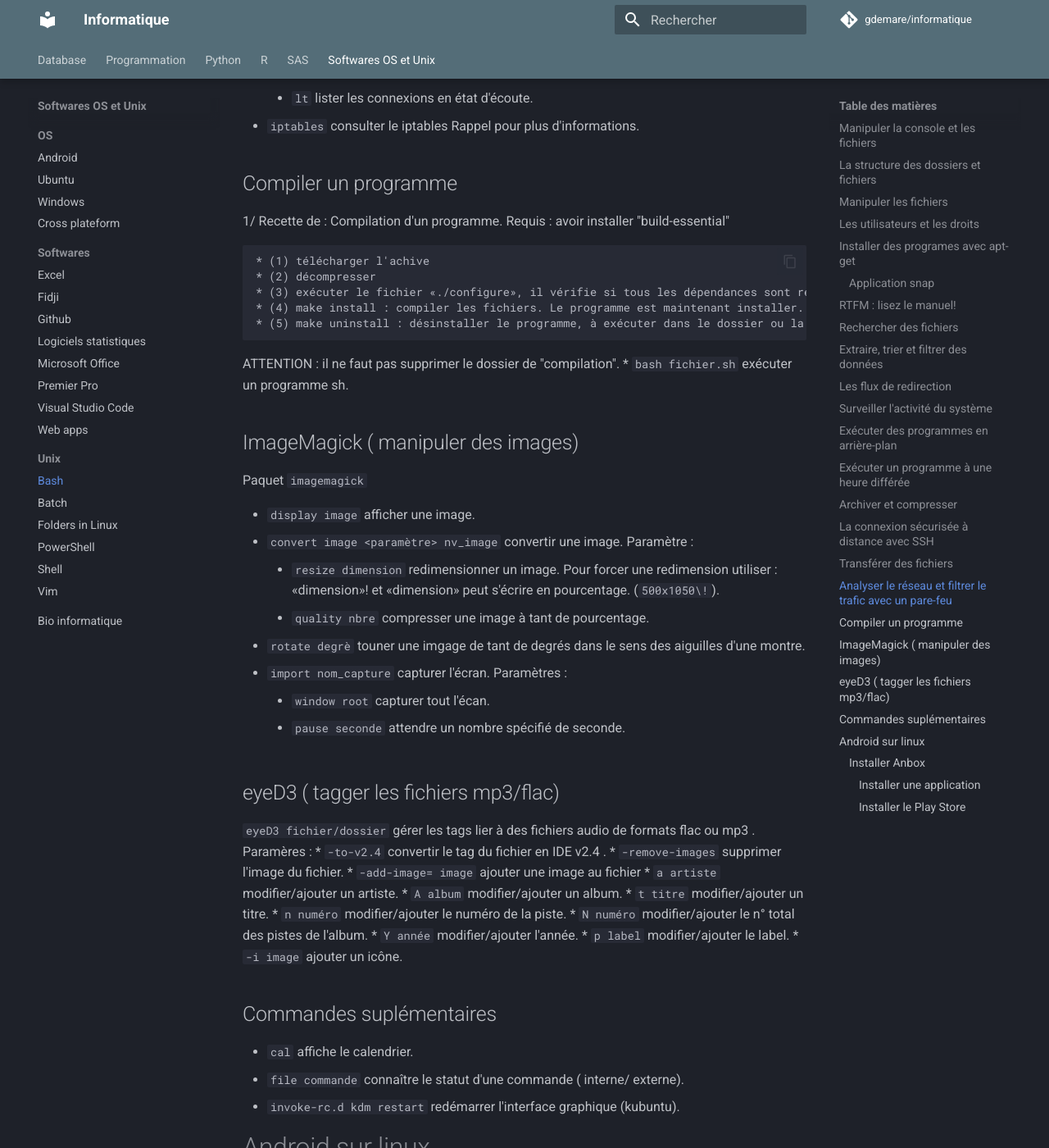
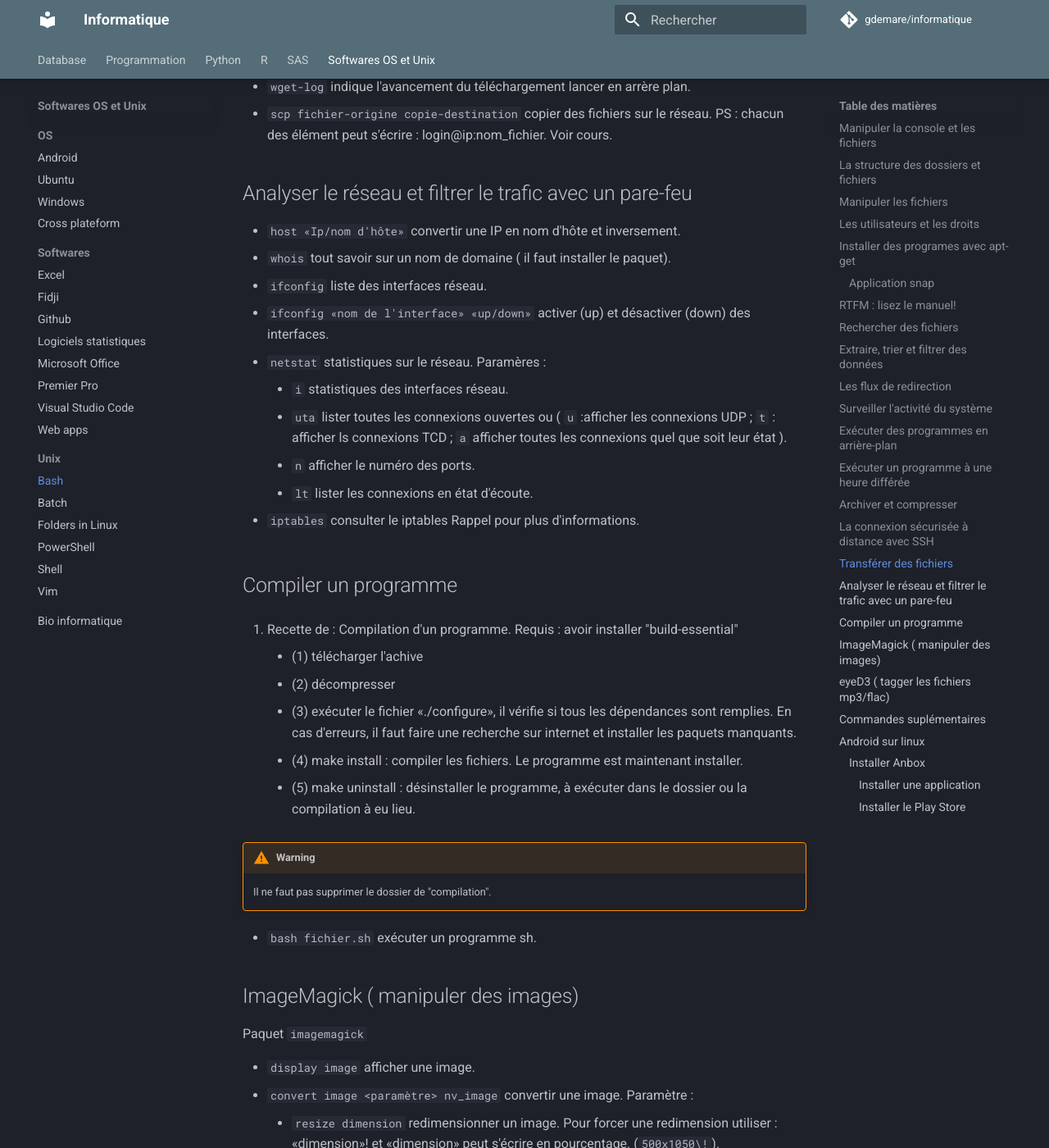
Before and after one commit to gdemare/Informatique, an MkDocs documentation site: the page built from docs/sofwares-os-unix/unix/bash.md, in a window 1280 px wide and 1400 px high, scrolled down 10640 px. Shown: the whole window at 82% size. Built offline with MkDocs 1.6.1 and Material for MkDocs 9.7.7, drawn with Linux system fonts in a browser that asks for light colours; comment, search, counter and statistics services are not loaded; some of the changed text lies outside the part shown.

Commit message:
Update bash.md

````diff
--- a/docs/sofwares-os-unix/unix/bash.md
+++ b/docs/sofwares-os-unix/unix/bash.md
@@ -2,8 +2,8 @@
 
 ## Manipuler la console et les fichiers
 
-Touche | Action
----|---
+Touche 	 | Action
+---------|---
 Crtl + r | rechercher une commande tapée avec quelques lettres
 Crtl + l | effacer le contenu de la console
 Crtl + d | envoie le message EOF (End Of Files)
@@ -106,7 +107,7 @@
 
 * `delgroup groupe` supprimer un groupe.
 * `chown proprietaire fichier` changer le propriétaire d'un fichier. Paramètres :
-*
+
 	* `utilisateru:groupe` changer le groupe et le propriétaire et groupe d'un fichier.
 	* `R` affecter récussivement les sous-dossiers.
 
@@ -138,7 +142,6 @@
 * `apt-get upgrade` mettre à jour tous les paquets.
 *  `apt show paquet | grep install` vérifier si le package est installé.
 *  `apt list --installed` lister les logicels installés.
-
 *  `dpkg` logicel de gestion des paquets debian (.deb). Paramètres :
 
 	* `-l` lister les packages installer.
@@ -169,8 +172,10 @@
 	* Que faire avec :
 
 Paramètres :
+
 	* `name "fichier"` rechercher exactement le nom d'un fichier.
 	* `size «+/-/ »«tailleavecunité»` recherche a partir de la taille du fichier. Les unités sont : K ; M ; G ;...
+
 		* `atime «temps»` recherche à partir de la date de dernier accès.
 		* `type «d/f» «nom»` rechercher uniquement des répertoires ou des fichiers ( "d"=directories / "f"=files ).
 		* `print` afficher les résultats.
@@ -216,10 +219,10 @@
 
 * `awk`
 * `sed fichier` éditeur de flux (Stream EDitor). Paramètre :
-*
+
 	* `n '«nbre»p'` affiche la ligne «nbre»p du fichier.
 
-`sed -n "$(6,$((nbre+delta))p" document.info`
+* `sed -n "$(6,$((nbre+delta))p" document.info`
 
 ## Les flux de redirection
 
@@ -307,17 +315,18 @@
 	* `nombre1-nombre2` exécuter pour les valeurs entre nombre1 à nombre2.
 	* `*/nombre` exécuté tous les multiples de nombre.
 
-Exemples:
-```
-47 * * * * commande : toutes les heures à 47 minutes exactement.
-0 0 * * 1 commande : tous les lundis à minuit.
-```
+!!! example
+	```
+	47 * * * * commande : toutes les heures à 47 minutes exactement.
+	0 0 * * 1 commande : tous les lundis à minuit.
+	```
+
 Les erreurs n'apparaissent pas, pour y remédier, il faut les rediriger vers un nouveau fichier.
 
 ## Archiver et compresser
 
-* `tar` assembler des fichiers dans une archive.
-Paramétres:
+* `tar` assembler des fichiers dans une archive. Paramétres :
+
  	`cvf «nomarchive.tar» «fichiers»` créer une archive tar (`c` créer une archive .tar; `v` afficher le détail des opérations; `f` assembler l'archive dans un fichier).
 	* `tf «nomarchive.tar» «fichiers»` afficher le contenu de l'archive sans l'extraire.
 	* `xvf «nomarchive.tar» «fichiers»` extraire les fichiers de l'archive (`x` pour eXtract).
@@ -377,17 +386,18 @@
 * `whois` tout savoir sur un nom de domaine ( il faut installer le paquet).
 * `ifconfig` liste des interfaces réseau.
 * `ifconfig «nom de l'interface» «up/down»` activer (up) et désactiver (down) des interfaces.
-* `netstat` statistiques sur le réseau.
-Paramères :
+* `netstat` statistiques sur le réseau. Paramères :
+
 	* `i` statistiques des interfaces réseau.
 	* `uta` lister toutes les connexions ouvertes ou ( `u` :afficher les connexions UDP ; `t` : afficher ls connexions TCD ; `a` afficher toutes les connexions quel que soit leur état ).
 	* `n` afficher le numéro des ports.
 	* `lt` lister les connexions en état d'écoute.
+
 * `iptables` consulter le iptables Rappel pour plus d'informations.
 
 ## Compiler un programme
 
-1/ Recette de : Compilation d'un programme.
+1. Recette de : Compilation d'un programme.
 Requis : avoir installer "build-essential"
 
 	* (1) télécharger l'achive
@@ -395,7 +405,10 @@
 	* (3) exécuter le fichier «./configure», il vérifie si tous les dépendances sont remplies. En cas d'erreurs, il faut faire une recherche sur internet et installer les paquets manquants.
 	* (4) make install : compiler les fichiers. Le programme est maintenant installer.
 	* (5) make uninstall : désinstaller le programme, à exécuter dans le dossier ou la compilation à eu lieu.
-ATTENTION : il ne faut pas supprimer le dossier de "compilation".
+
+!!! warning
+	Il ne faut pas supprimer le dossier de "compilation".
+
 * `bash fichier.sh` exécuter un programme sh.
 
 
@@ -404,10 +417,11 @@
 Paquet `imagemagick`
 
 * `display image` afficher une image.
-* `convert image <paramètre> nv_image` convertir une image.
-Paramètre :
+* `convert image <paramètre> nv_image` convertir une image. Paramètre :
+
 	* `resize dimension` redimensionner un image. Pour forcer une redimension utiliser : «dimension»\! et «dimension» peut s'écrire en pourcentage. (`500x1050\!`).
 	* `quality nbre` compresser une image à tant de pourcentage.
+
 * `rotate degrè` touner une imgage de tant de degrés dans le sens des aiguilles d'une montre.
 * `import nom_capture` capturer l'écran.
 Paramètres :
@@ -418,17 +432,18 @@
 
 `eyeD3 fichier/dossier` gérer les tags lier à des fichiers audio de formats flac ou mp3 .
 Paramères :
-* `-to-v2.4` convertir le tag du fichier en IDE v2.4 .
-* `-remove-images` supprimer l'image du fichier.
-* `-add-image= image` ajouter une image au fichier
-* `a artiste` modifier/ajouter un artiste.
-* `A album` modifier/ajouter un album.
-* `t titre` modifier/ajouter un titre.
-* `n numéro` modifier/ajouter le numéro de la piste.
-* `N numéro` modifier/ajouter le n° total des pistes de l'album.
-* `Y année` modifier/ajouter l'année.
-* `p label` modifier/ajouter le label.
-* `-i image` ajouter un icône.
+
+	* `-to-v2.4` convertir le tag du fichier en IDE v2.4 .
+	* `-remove-images` supprimer l'image du fichier.
+	* `-add-image= image` ajouter une image au fichier
+	* `a artiste` modifier/ajouter un artiste.
+	* `A album` modifier/ajouter un album.
+	* `t titre` modifier/ajouter un titre.
+	* `n numéro` modifier/ajouter le numéro de la piste.
+	* `N numéro` modifier/ajouter le n° total des pistes de l'album.
+	* `Y année` modifier/ajouter l'année.
+	* `p label` modifier/ajouter le label.
+	* `-i image` ajouter un icône.
 
 ## Commandes suplémentaires
 
@@ -455,7 +470,7 @@
 
 ### Installer le Play Store
 
-requis : `wget lzip unizip squahfs-tools`
+Requis : `wget lzip unizip squahfs-tools`
 url github : `https://github.com/geeks-r-us/anbox-playstore-installer/`
 
 * `wget https://raw.githubusercontent.com/geeks-r-us/anbox-playstore-installer/master/install-playstore.sh`
````
Also changed, not shown: other parts of docs/sofwares-os-unix/unix/bash.md (+44 -37 lines).
